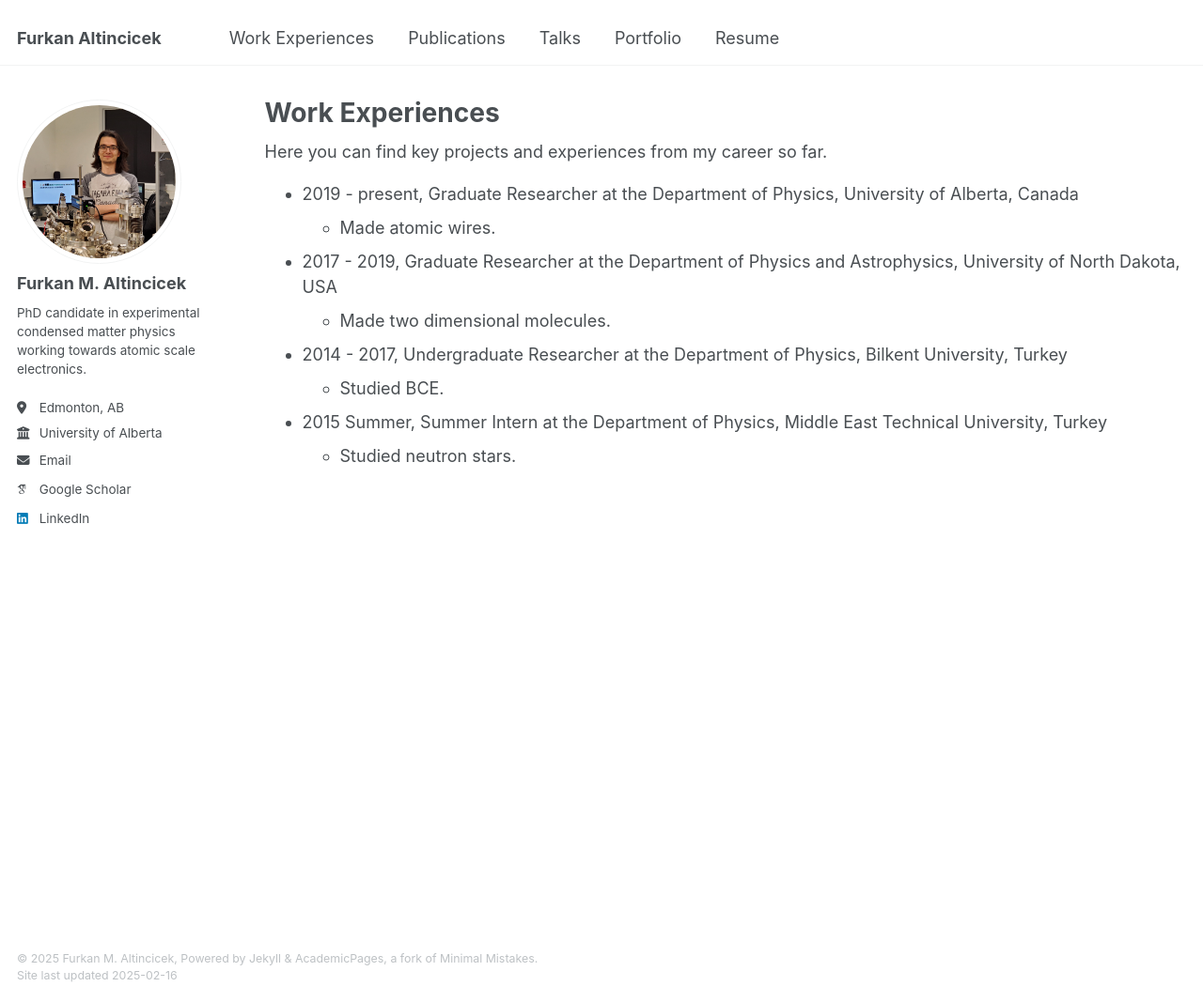
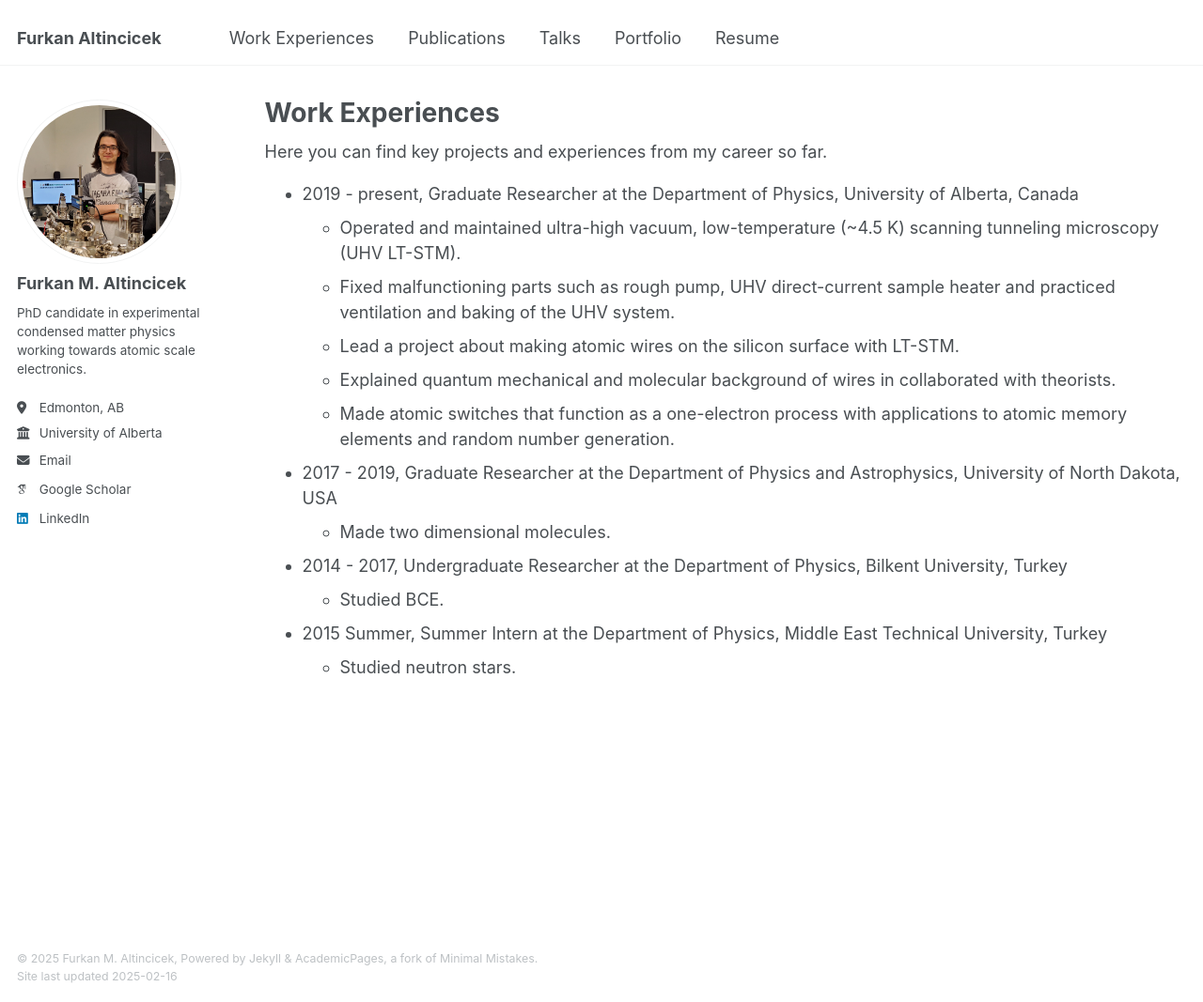
Before and after one commit to faltincicek/faltincicek.github.io, a Jekyll site: the page built from _pages/work.html, in a window 1280 px wide and 1067 px high. Shown: the whole window at 94% size. Built offline with Jekyll 4.4.1, drawn with Linux system fonts in a browser that asks for light colours; some web fonts are replaced.

Commit message:
Update work.html

```diff
--- a/_pages/work.html
+++ b/_pages/work.html
@@ -11,7 +11,11 @@ Here you can find key projects and experiences from my career so far.
   <li>
     2019 - present, Graduate Researcher at the Department of Physics, University of Alberta, Canada
     <ul style="list-style-type: circle;">
-      <li>Made atomic wires.</li>
+      <li>Operated and maintained ultra-high vacuum, low-temperature (~4.5 K) scanning tunneling microscopy (UHV LT-STM).</li>
+      <li>Fixed malfunctioning parts such as rough pump, UHV direct-current sample heater and practiced ventilation and baking of the UHV system.</li>
+      <li>Lead a project about making atomic wires on the silicon surface with LT-STM.</li>
+      <li>Explained quantum mechanical and molecular background of wires in collaborated with theorists.</li>
+      <li>Made atomic switches that function as a one-electron process with applications to atomic memory elements and random number generation.</li>
     </ul>
   </li>
 
```
